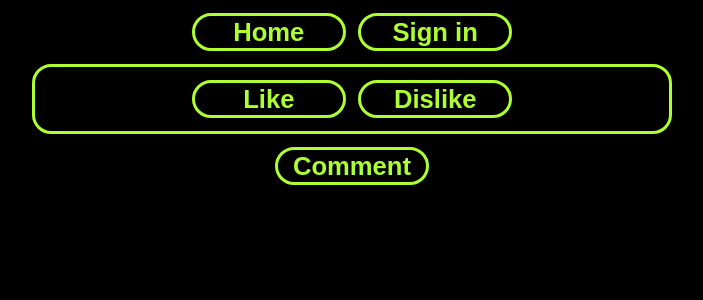
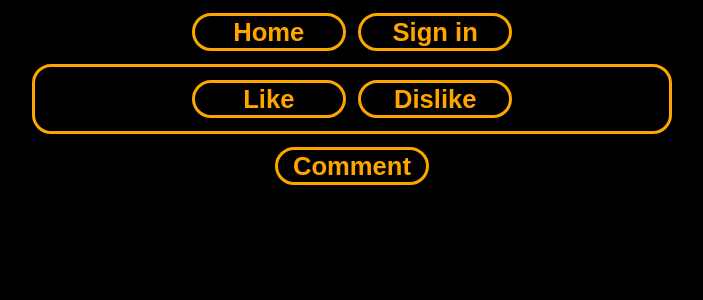
Before and after one commit to Nikolay-Petrov-Ognyanov/Angular-Forum, an Angular app: page /posts/1 in a window 1280 px wide. Shown: the top 300 px of the page, without its empty margins (288-991 px from the left). Built offline with nearby package versions, Linux system fonts and the light colour scheme; no server answers.

Commit message:
change colour

```diff
--- a/src/app/components/update/update.component.ts
+++ b/src/app/components/update/update.component.ts
@@ -29,7 +29,7 @@ export class UpdateComponent {
 	}
 
 	handleSave(form: NgForm) {
-		let formValue = {
+		const formValue = {
 			title: form.value.title.trim() || this.post.title,
 			content: form.value.content.trim() || this.post.content
 		}
@@ -40,6 +40,6 @@ export class UpdateComponent {
 	}
 
 	handleCancel() {
-		this.router.navigate(["/posts"])
+		this.router.navigate([`/posts/${this.postId}`])
 	}
 }
--- a/src/styles.css
+++ b/src/styles.css
@@ -34,7 +34,7 @@ body {
     min-height: 100vh;
     text-rendering: optimizeSpeed;
     line-height: 1.5;
-    color: greenyellow;
+    color: orange;
     background-color: black;
     display: flex;
 }
@@ -60,8 +60,8 @@ button {
     width: 12vw;
     height: 3vw;
     background-color: black;
-    color: greenyellow;
-    border: 0.25vw solid greenyellow;
+    color: orange;
+    border: 0.25vw solid orange;
     border-radius: 1.5vw;
     font-size: 2vw;
     display: flex;
@@ -74,7 +74,7 @@ button {
 button:hover {
     cursor: pointer;
     color: black;
-    background-color: greenyellow;
+    background-color: orange;
 }
 
 nav {
@@ -90,7 +90,7 @@ form {
     justify-content: space-between;
     align-items: center;
     gap: 0.5vw;
-    margin: 5vw 0 1vw 0 ;
+    margin: 5vw 0 1vw 0;
 }
 
 input {
@@ -98,21 +98,21 @@ input {
     height: 3vw;
     font-size: 2vw;
     border-radius: 1.5vw;
-    border: 0.25vw solid greenyellow;
+    border: 0.25vw solid orange;
     background-color: black;
-    color: greenyellow;
+    color: orange;
     text-align: center;
     outline: none;
 }
 
 textarea {
-    border: 0.25vw solid greenyellow;
+    border: 0.25vw solid orange;
     border-radius: 1.5vw;
     resize: none;
     background-color: black;
     width: 25vw;
     outline: none;
-    color: greenyellow;
+    color: orange;
     font-size: 2vw;
     text-align: center;
     height: 16vw;
@@ -136,7 +136,7 @@ section {
 }
 
 .postCard {
-    border: 0.25vw solid greenyellow;
+    border: 0.25vw solid orange;
     width: 50vw;
     border-radius: 1.5vw;
     font-size: 2vw;
@@ -149,12 +149,12 @@ section {
 
 .postCard:hover {
     cursor: pointer;
-    background-color: greenyellow;
+    background-color: orange;
     color: black;
 }
 
-.postWrapper{
-    border: 0.25vw solid greenyellow;
+.postWrapper {
+    border: 0.25vw solid orange;
     width: 50vw;
     border-radius: 1.5vw;
     display: flex;
```
